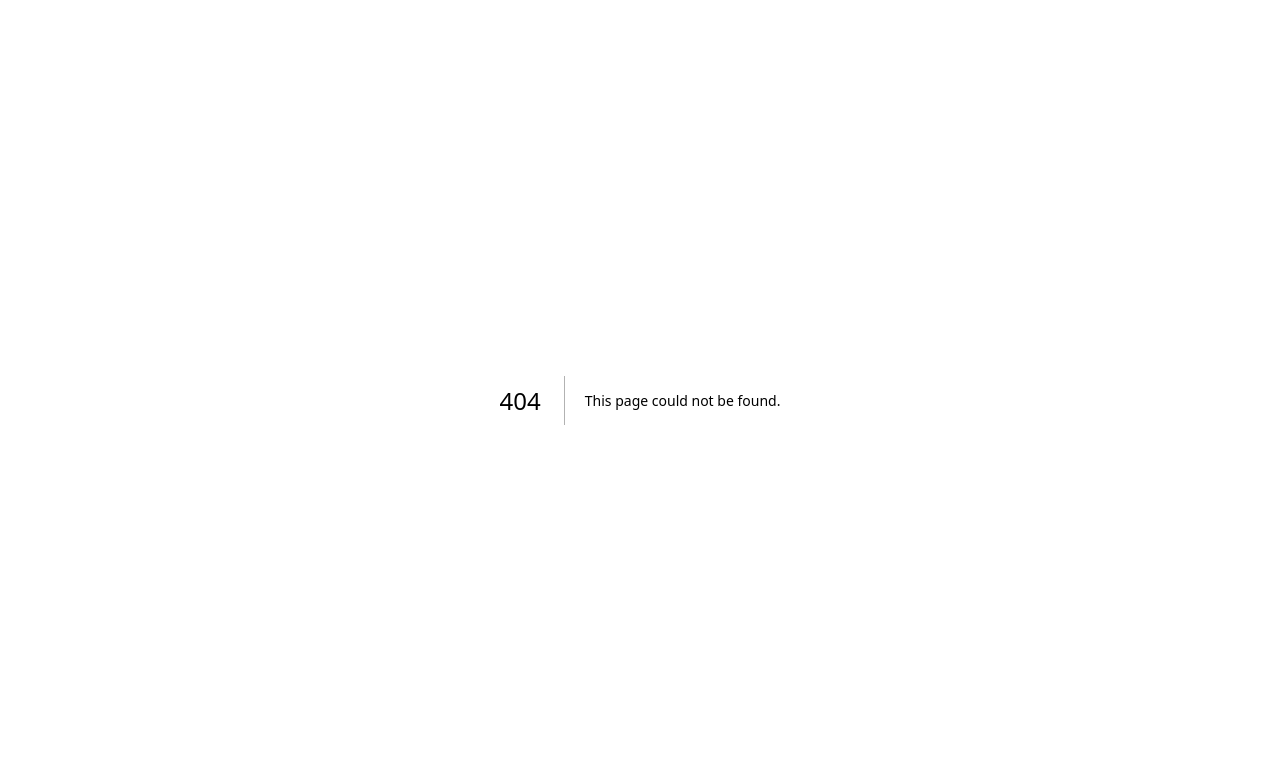
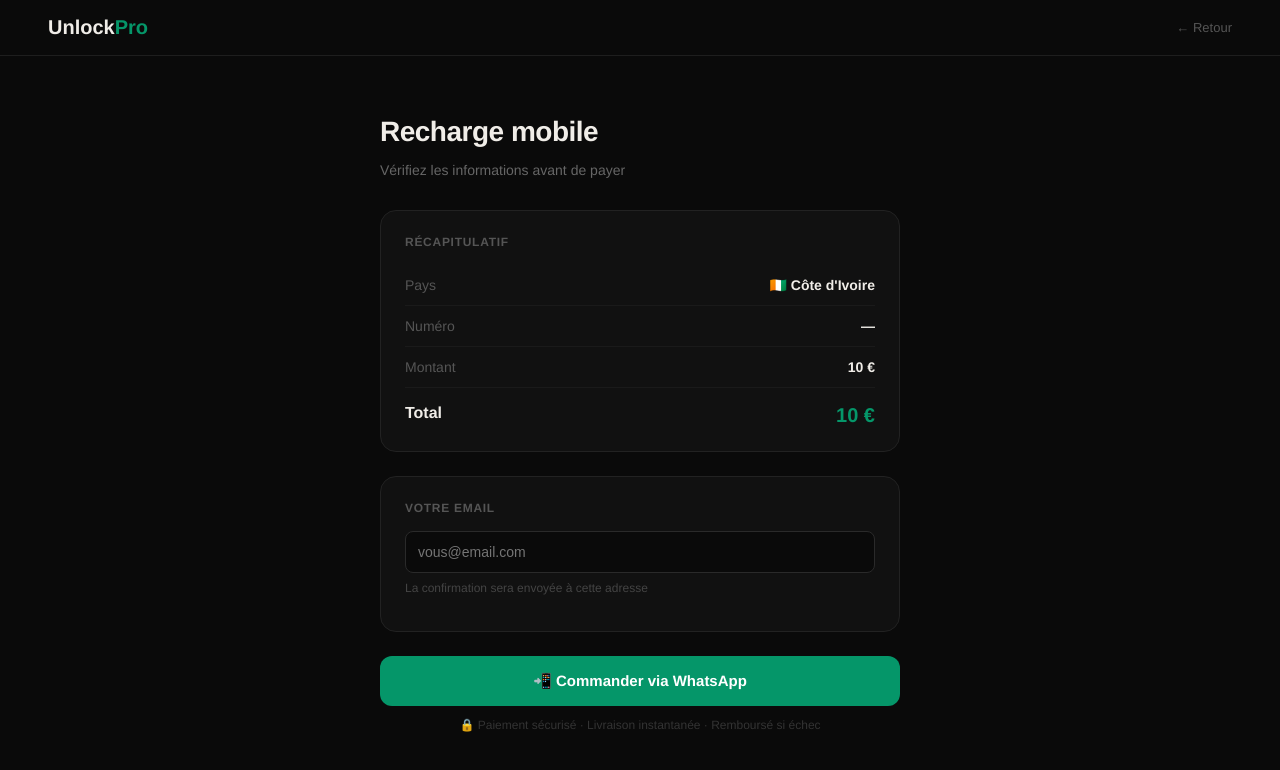
Before and after one commit to yvesnet9/unlockpro, a Next.js app: page /order/recharge in a window 1280 px wide. Before the commit this address had no page. Shown: the top 770 px of the page. Built offline with nearby package versions, Linux system fonts and the light colour scheme.

Commit message:
feat: page order recharge avec recapitulatif

```diff
--- /dev/null
+++ b/src/app/order/recharge/page.tsx
@@ -0,0 +1,91 @@
+'use client'
+import { useSearchParams } from 'next/navigation'
+import { Suspense } from 'react'
+import Link from 'next/link'
+
+const COUNTRIES: Record<string, { name: string; flag: string }> = {
+  CI: { name: "Côte d'Ivoire", flag: '🇨🇮' },
+  CM: { name: 'Cameroun', flag: '🇨🇲' },
+  SN: { name: 'Sénégal', flag: '🇸🇳' },
+  CD: { name: 'Congo RDC', flag: '🇨🇩' },
+  ML: { name: 'Mali', flag: '🇲🇱' },
+  GN: { name: 'Guinée', flag: '🇬🇳' },
+  BJ: { name: 'Bénin', flag: '🇧🇯' },
+  TG: { name: 'Togo', flag: '🇹🇬' },
+}
+
+function RechargeForm() {
+  const params = useSearchParams()
+  const country = params.get('country') ?? 'CI'
+  const phone = params.get('phone') ?? ''
+  const amount = params.get('amount') ?? '10'
+  const countryInfo = COUNTRIES[country] ?? { name: country, flag: '🌍' }
+
+  return (
+    <div style={{ fontFamily: "'DM Sans','Helvetica Neue',sans-serif", background: '#0a0a0a', color: '#f0ede8', minHeight: '100vh' }}>
+      <nav style={{ display: 'flex', justifyContent: 'space-between', alignItems: 'center', padding: '16px 48px', borderBottom: '1px solid #1e1e1e' }}>
+        <Link href="/" style={{ fontSize: '20px', fontWeight: 800, textDecoration: 'none', color: '#f0ede8' }}>
+          Unlock<span style={{ color: '#059669' }}>Pro</span>
+        </Link>
+        <Link href="/" style={{ color: '#555', fontSize: '13px', textDecoration: 'none' }}>← Retour</Link>
+      </nav>
+
+      <div style={{ maxWidth: '520px', margin: '60px auto', padding: '0 24px' }}>
+        <h1 style={{ fontSize: '28px', fontWeight: 800, marginBottom: '8px', letterSpacing: '-0.5px' }}>
+          Recharge mobile
+        </h1>
+        <p style={{ color: '#666', marginBottom: '32px', fontSize: '14px' }}>
+          Vérifiez les informations avant de payer
+        </p>
+
+        <div style={{ background: '#111', border: '1px solid #222', borderRadius: '16px', padding: '24px', marginBottom: '24px' }}>
+          <div style={{ fontSize: '12px', color: '#555', fontWeight: 600, letterSpacing: '0.06em', marginBottom: '16px' }}>
+            RÉCAPITULATIF
+          </div>
+          {[
+            { label: 'Pays', value: `${countryInfo.flag} ${countryInfo.name}` },
+            { label: 'Numéro', value: phone || '—' },
+            { label: 'Montant', value: `${amount} €` },
+          ].map(r => (
+            <div key={r.label} style={{ display: 'flex', justifyContent: 'space-between', padding: '12px 0', borderBottom: '1px solid #1a1a1a' }}>
+              <span style={{ color: '#555', fontSize: '14px' }}>{r.label}</span>
+              <span style={{ fontWeight: 600, fontSize: '14px' }}>{r.value}</span>
+            </div>
+          ))}
+          <div style={{ display: 'flex', justifyContent: 'space-between', padding: '16px 0 0' }}>
+            <span style={{ fontWeight: 700 }}>Total</span>
+            <span style={{ fontWeight: 800, fontSize: '20px', color: '#059669' }}>{amount} €</span>
+          </div>
+        </div>
+
+        <div style={{ background: '#111', border: '1px solid #222', borderRadius: '16px', padding: '24px', marginBottom: '24px' }}>
+          <div style={{ fontSize: '12px', color: '#555', fontWeight: 600, letterSpacing: '0.06em', marginBottom: '16px' }}>
+            VOTRE EMAIL
+          </div>
+          <input type="email" placeholder="vous@email.com"
+            style={{ width: '100%', background: '#0a0a0a', border: '1px solid #2a2a2a', borderRadius: '8px', padding: '12px', color: '#f0ede8', fontSize: '14px', outline: 'none', boxSizing: 'border-box' }} />
+          <p style={{ fontSize: '12px', color: '#444', marginTop: '8px' }}>
+            La confirmation sera envoyée à cette adresse
+          </p>
+        </div>
+
+        <a href={`https://wa.me/32465188199?text=Recharge ${amount}€ vers ${phone} (${countryInfo.name})`}
+          style={{ display: 'block', background: '#059669', color: '#fff', padding: '16px', borderRadius: '12px', textAlign: 'center', fontWeight: 800, fontSize: '15px', textDecoration: 'none', marginBottom: '12px' }}>
+          📲 Commander via WhatsApp
+        </a>
+
+        <p style={{ fontSize: '12px', color: '#333', textAlign: 'center' }}>
+          🔒 Paiement sécurisé · Livraison instantanée · Remboursé si échec
+        </p>
+      </div>
+    </div>
+  )
+}
+
+export default function RechargePage() {
+  return (
+    <Suspense>
+      <RechargeForm />
+    </Suspense>
+  )
+}
--- a/src/app/page.tsx
+++ b/src/app/page.tsx
@@ -120,7 +120,7 @@ export default function HomePage() {
                   ))}
                 </div>
               </div>
-              <Link href={`/order?type=recharge&country=${selectedCountry}&phone=${phone}&amount=${amount}`}
+              <Link href={`/order/recharge?country=${selectedCountry}&phone=${phone}&amount=${amount}`}
                 style={{ display: 'block', background: '#059669', color: '#0a0a0a', padding: '14px', borderRadius: '10px', textAlign: 'center', fontWeight: 800, fontSize: '15px', textDecoration: 'none' }}>
                 Envoyér la recharge →
               </Link>
@@ -164,7 +164,7 @@ export default function HomePage() {
         <h2 style={{ fontSize: '36px', fontWeight: 800, letterSpacing: '-1px', margin: '0 0 48px' }}>Tout ce dont vous avez besoin.</h2>
         <div style={{ display: 'grid', gridTemplateColumns: 'repeat(3, 1fr)', gap: '16px' }}>
           {[
-            { title: 'Recharge mobile', desc: 'MTN, Orange, Airtel, Moov, Vodacom...', price: '5 € – 50 €', hot: true, icon: '📱', href: '/order?type=recharge' },
+            { title: 'Recharge mobile', desc: 'MTN, Orange, Airtel, Moov, Vodacom...', price: '5 € – 50 €', hot: true, icon: '📱', href: '/order/recharge' },
             { title: 'Gift Cards', desc: 'Amazon, iTunes, Google Play, Netflix...', price: '10 € – 100 €', hot: false, icon: '🎁', href: '/order/giftcard' },
             { title: 'Déblocage téléphone', desc: 'iPhone, Samsung, Huawei — Code officiel', price: 'dès 12,99 €', hot: false, icon: '🔓', href: '/order?type=unlock' },
           ].map(s => (
@@ -258,7 +258,7 @@ export default function HomePage() {
       <footer style={{ borderTop: '1px solid #1a1a1a', padding: '40px 48px', textAlign: 'center' }}>
         <div style={{ fontSize: '18px', fontWeight: 800, marginBottom: '20px' }}>Unlock<span style={{ color: '#059669' }}>Pro</span></div>
         <div style={{ fontSize: '13px', color: '#444', display: 'flex', gap: '20px', justifyContent: 'center', flexWrap: 'wrap', marginBottom: '20px' }}>
-          {[['Recharges','/order?type=recharge'],['Gift Cards','/order/giftcard'],['Déblocage','/order?type=unlock'],['FAQ','/faq'],['Mentions legales','/mentions-legales'],['CGV','/cgv'],['Support','/support']].map(([label, href]) => (
+          {[['Recharges','/order/recharge'],['Gift Cards','/order/giftcard'],['Déblocage','/order?type=unlock'],['FAQ','/faq'],['Mentions legales','/mentions-legales'],['CGV','/cgv'],['Support','/support']].map(([label, href]) => (
             <Link key={label} href={href} style={{ color: 'inherit', textDecoration: 'none' }}>{label}</Link>
           ))}
         </div>
```
